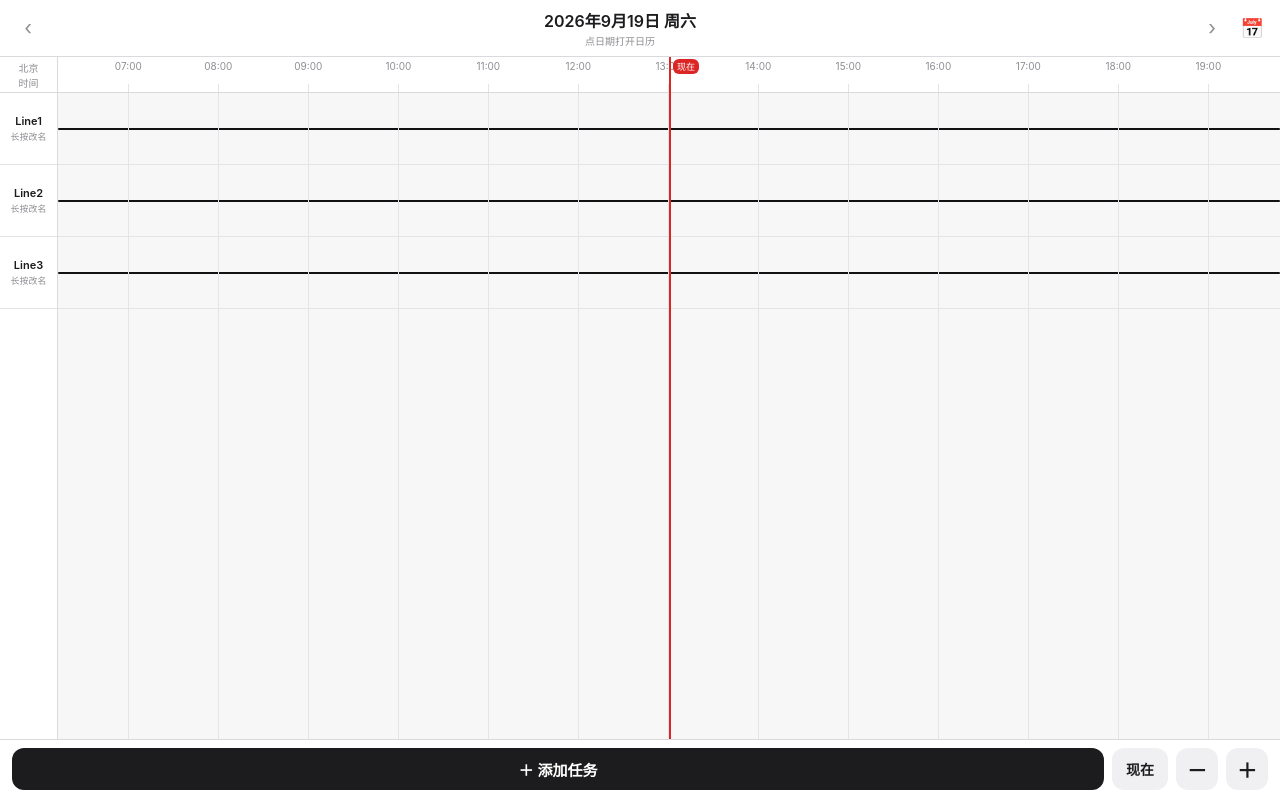
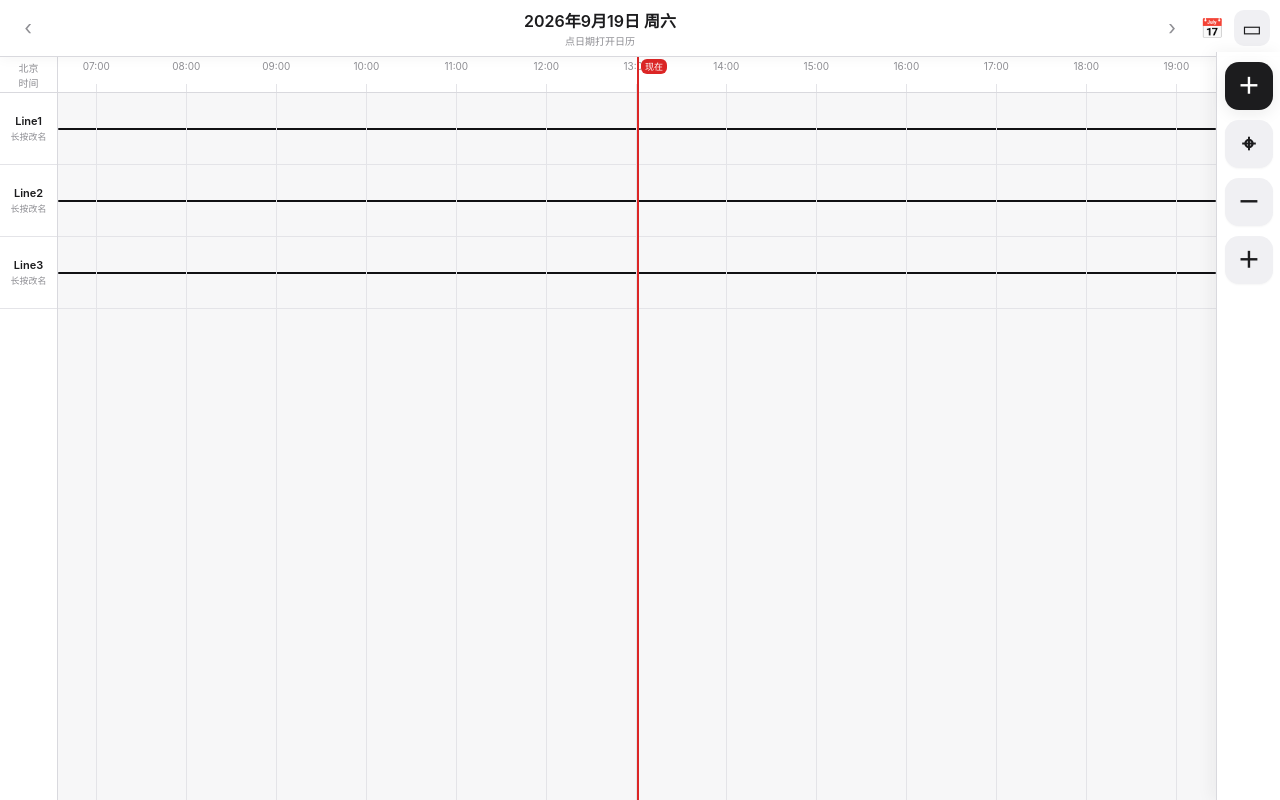
Before and after one commit to Zjr0711/timeline, a plain HTML site: page index.html in a window 1280 px wide. Drawn offline with Linux system fonts and the light colour scheme.

Commit message:
Add files via upload

```diff
--- a/index.html
+++ b/index.html
@@ -21,7 +21,8 @@ if ('serviceWorker' in navigator && location.protocol === 'https:') {
   :root{
     --bg:#f7f7f8; --panel:#ffffff; --ink:#1c1c1e; --sub:#8e8e93;
     --axis:#111114; --grid:#e4e4e8; --line:#d9d9de; --danger:#dc2626;
-    --laneH:72px; --rulerH:36px; --labelColW:58px;
+    --laneH:72px; --rulerH:36px; --labelColW:58px; --dockW:64px;
+    --ios-shadow:0 4px 16px rgba(28,28,30,.08);
   }
   *{margin:0;padding:0;box-sizing:border-box;-webkit-tap-highlight-color:transparent;}
   html,body{height:100%;}
@@ -39,13 +40,18 @@ if ('serviceWorker' in navigator && location.protocol === 'https:') {
   header{
     flex:0 0 auto; display:flex; align-items:center; gap:4px;
     padding:calc(env(safe-area-inset-top) + 8px) 10px 8px;
-    background:var(--panel); border-bottom:1px solid var(--line); z-index:20;
+    background:rgba(255,255,255,.94);border-bottom:1px solid var(--line);z-index:20;
+    box-shadow:0 2px 12px rgba(28,28,30,.04);backdrop-filter:blur(14px);
+    -webkit-backdrop-filter:blur(14px);
   }
   header .navBtn{
     width:36px;height:36px;border-radius:10px;font-size:20px;line-height:1;
     display:flex;align-items:center;justify-content:center;color:var(--sub);
   }
   header .navBtn:active{background:#eee;}
+  header .layoutToggle{font-size:21px;color:var(--ink);}
+  header .layoutToggle[aria-pressed="true"]{background:#f0f0f3;color:var(--ink);}
+  header .layoutToggle:focus-visible, footer button:focus-visible{outline:2px solid #2f6fed;outline-offset:2px;}
   #dateLabel{
     flex:1;text-align:center;font-size:16px;font-weight:600;
     display:flex;flex-direction:column;gap:1px;
@@ -70,6 +76,9 @@ if ('serviceWorker' in navigator && location.protocol === 'https:') {
   .laneLabel small{font-size:9px;color:var(--sub);font-weight:400;}
   #tlWrap{flex:1 1 auto; position:relative; overflow:hidden; background:var(--bg);}
   #tl{position:absolute; inset:0; touch-action:none;}
+  #tlWrap,#labelCol,main{transition:margin-right .22s ease,background .22s ease;}
+  .dockIcon{display:inline-flex;align-items:center;justify-content:center;line-height:1;}
+  .dockText{display:inline-block;}
   #ruler{position:absolute;top:0;left:0;right:0;height:var(--rulerH);
     border-bottom:1px solid var(--line);background:var(--panel);}
   .tick{position:absolute;bottom:0;width:1px;background:var(--grid);pointer-events:none;}
@@ -89,12 +98,13 @@ if ('serviceWorker' in navigator && location.protocol === 'https:') {
   /* ---------- task bars ---------- */
   .bar{
     position:absolute;height:20px;border-radius:10px;background:var(--c,#2f6fed);
-    box-shadow:0 1px 3px rgba(0,0,0,.25); z-index:5;
+    box-shadow:0 2px 5px rgba(0,0,0,.22); z-index:5;
+    transition:box-shadow .16s ease,filter .16s ease;
   }
   .bar .barName{
     position:absolute;inset:0;display:flex;align-items:center;justify-content:center;
-    color:#fff;font-size:10px;font-weight:600;padding:0 14px;
-    white-space:nowrap;overflow:hidden;pointer-events:none;
+    color:#fff;font-size:11px;font-weight:650;padding:0 14px;
+    white-space:nowrap;overflow:hidden;text-overflow:ellipsis;pointer-events:none;
   }
   .bar .tl-label{
     position:absolute;font-size:10px;font-weight:600;color:var(--c,#2f6fed);
@@ -105,14 +115,14 @@ if ('serviceWorker' in navigator && location.protocol === 'https:') {
   .bar.labels-top .tl-label{bottom:calc(100% + 4px);}
   .bar.labels-bottom .tl-label{top:calc(100% + 4px);}
   .bar .h{
-    position:absolute;top:-4px;bottom:-4px;width:20px;z-index:6;
+    position:absolute;top:-7px;bottom:-7px;width:26px;z-index:6;
     display:flex;align-items:center;justify-content:center;
   }
   .bar .h::before{
     content:"";width:4px;height:12px;border-radius:2px;
     background:rgba(255,255,255,.85);box-shadow:0 0 0 1px rgba(0,0,0,.15);
   }
-  .bar .h.l{left:-6px;} .bar .h.r{right:-6px;}
+  .bar .h.l{left:-9px;} .bar .h.r{right:-9px;}
   .bar.dragging{z-index:30;box-shadow:0 6px 16px rgba(0,0,0,.35);transform:scale(1.03);}
   .bar.pulse{animation:pulse 1s ease-out 2;}
   @keyframes pulse{
@@ -137,16 +147,36 @@ if ('serviceWorker' in navigator && location.protocol === 'https:') {
   footer{
     flex:0 0 auto;display:flex;gap:8px;align-items:center;
     padding:8px 12px calc(env(safe-area-inset-bottom) + 10px);
-    background:var(--panel);border-top:1px solid var(--line);z-index:20;
+    background:rgba(255,255,255,.94);border-top:1px solid var(--line);z-index:20;
+    box-shadow:0 -4px 16px rgba(28,28,30,.04);backdrop-filter:blur(14px);
+    -webkit-backdrop-filter:blur(14px);transition:all .22s ease;
   }
   footer button{
     height:42px;border-radius:12px;font-size:14px;font-weight:600;
-    background:#f0f0f3;color:var(--ink);
+    background:#f0f0f3;color:var(--ink);box-shadow:0 1px 2px rgba(28,28,30,.04);
+    transition:background .18s ease,transform .18s ease,box-shadow .18s ease;
   }
-  footer button:active{background:#e2e2e7;}
-  #btnAdd{flex:1;background:var(--ink);color:#fff;font-size:15px;}
+  footer button:active{background:#e2e2e7;transform:scale(.97);}
+  #btnAdd{flex:1;background:var(--ink);color:#fff;font-size:15px;box-shadow:var(--ios-shadow);}
   #btnToday{padding:0 14px;}
   .zoomBtn{width:42px;font-size:20px;}
+
+  /* ---------- landscape action dock ---------- */
+  body.layout-landscape main{margin-right:var(--dockW);}
+  body.layout-landscape footer{
+    position:fixed;right:0;top:calc(env(safe-area-inset-top) + 52px);bottom:env(safe-area-inset-bottom);
+    width:var(--dockW);padding:10px 8px;display:flex;flex-direction:column;gap:10px;
+    border-top:0;border-left:1px solid var(--line);box-shadow:-4px 0 16px rgba(28,28,30,.06);
+  }
+  body.layout-landscape footer button,
+  body.layout-landscape #btnAdd,
+  body.layout-landscape #btnToday,
+  body.layout-landscape .zoomBtn{width:48px;height:48px;flex:0 0 48px;padding:0;border-radius:14px;font-size:22px;}
+  body.layout-landscape #btnAdd{background:var(--ink);}
+  body.layout-landscape .dockText{display:none;}
+  body.layout-landscape .dockIcon{width:100%;height:100%;}
+  body.layout-landscape footer button:active{transform:scale(.93);}
+  body.layout-landscape #btnToday .dockIcon{font-size:24px;}
 
   /* ---------- overlays ---------- */
   .overlay{
@@ -235,6 +265,19 @@ if ('serviceWorker' in navigator && location.protocol === 'https:') {
     overflow:hidden;text-overflow:ellipsis;
   }
   #toast.show{opacity:1;}
+
+  @media (max-width:700px) and (orientation:landscape){
+    :root{--dockW:60px;--labelColW:52px;}
+    header{padding-left:6px;padding-right:6px;}
+    header .navBtn{width:32px;height:34px;}
+    #dateLabel{font-size:14px;}
+    #dateLabel small{font-size:9px;}
+    body.layout-landscape footer{padding-left:6px;padding-right:6px;}
+    body.layout-landscape footer button,
+    body.layout-landscape #btnAdd,
+    body.layout-landscape #btnToday,
+    body.layout-landscape .zoomBtn{width:46px;height:46px;flex-basis:46px;}
+  }
 </style>
 </head>
 <body>
@@ -243,7 +286,8 @@ if ('serviceWorker' in navigator && location.protocol === 'https:') {
   <button class="navBtn" id="prevDay">‹</button>
   <div id="dateLabel"><span id="dateMain">—</span><small id="dateSub"></small></div>
   <button class="navBtn" id="nextDay">›</button>
-  <button class="navBtn" id="btnCal">📅</button>
+  <button class="navBtn" id="btnCal" aria-label="打开日历">📅</button>
+  <button class="navBtn layoutToggle" id="btnLayout" aria-label="切换到横屏布局" aria-pressed="false" title="切换横屏布局"><span id="layoutIcon" aria-hidden="true">▯</span></button>
 </header>
 
 <main>
@@ -267,11 +311,11 @@ if ('serviceWorker' in navigator && location.protocol === 'https:') {
   </div>
 </main>
 
-<footer>
-  <button id="btnAdd">＋ 添加任务</button>
-  <button id="btnToday">现在</button>
-  <button class="zoomBtn" id="zoomOut">－</button>
-  <button class="zoomBtn" id="zoomIn">＋</button>
+<footer id="actionDock" aria-label="时间轴操作">
+  <button id="btnAdd" aria-label="添加任务"><span class="dockIcon" aria-hidden="true">＋</span><span class="dockText">添加任务</span></button>
+  <button id="btnToday" aria-label="回到现在"><span class="dockIcon" aria-hidden="true">⌖</span><span class="dockText">现在</span></button>
+  <button class="zoomBtn" id="zoomOut" aria-label="缩小时间轴"><span class="dockIcon" aria-hidden="true">－</span><span class="dockText">缩小</span></button>
+  <button class="zoomBtn" id="zoomIn" aria-label="放大时间轴"><span class="dockIcon" aria-hidden="true">＋</span><span class="dockText">放大</span></button>
 </footer>
 
 <!-- add sheet -->
@@ -360,6 +404,8 @@ var store = {
   seq: 1
 };
 var view = { center: Date.now(), pxPerHour: 90 };
+var layoutMode = null;               /* 'portrait' or 'landscape' */
+var LAYOUT_KEY = 'timeline-layout.v1';
 var cw = 300;                       /* timeline area width in px */
 var barEls = {};                    /* id -> element */
 var ghost = null;                   /* {name,dur,color,line,start} */
@@ -428,6 +474,28 @@ function findPlacement(prefLine,s,dur){
 
 /* ================= persistence ================= */
 var LS_KEY='timeline3lines.v1';
+function defaultLayout(){
+  return window.matchMedia && window.matchMedia('(orientation: landscape)').matches ? 'landscape' : 'portrait';
+}
+function applyLayout(mode, persist){
+  layoutMode = mode === 'landscape' ? 'landscape' : 'portrait';
+  document.body.classList.toggle('layout-landscape', layoutMode === 'landscape');
+  var btn=$('btnLayout'), icon=$('layoutIcon');
+  if(btn){
+    var isLand=layoutMode === 'landscape';
+    btn.setAttribute('aria-pressed',String(isLand));
+    btn.setAttribute('aria-label',isLand?'切换到竖屏布局':'切换到横屏布局');
+    btn.setAttribute('title',isLand?'切换竖屏布局':'切换横屏布局');
+    if(icon) icon.textContent=isLand?'▭':'▯';
+  }
+  if(persist){ try{ localStorage.setItem(LAYOUT_KEY,layoutMode); }catch(e){} }
+  requestAnimationFrame(function(){ render(); });
+}
+function loadLayout(){
+  var saved=null;
+  try{ saved=localStorage.getItem(LAYOUT_KEY); }catch(e){}
+  applyLayout(saved==='portrait'||saved==='landscape' ? saved : defaultLayout(), false);
+}
 function save(){
   try{ localStorage.setItem(LS_KEY, JSON.stringify(store)); }
   catch(e){ toast('保存失败：存储空间不足'); }
@@ -450,16 +518,20 @@ function load(){
 function pxPerMs(){ return view.pxPerHour/3600000; }
 function xOf(t){ return (t-view.center)*pxPerMs() + cw/2; }
 function tOf(x){ return view.center + (x-cw/2)/pxPerMs(); }
+function timelineWidth(){
+  return Math.max(cw || ($('tl') && $('tl').clientWidth) || window.innerWidth-58,100);
+}
 function clampZoom(){
-  var w=Math.max(window.innerWidth - 58, 100);
+  var w=timelineWidth();
   var lo=w/(HOUR_PER_SCR_MIN*3600000), hi=w/(HOUR_PER_SCR_MAX*3600000); /* px per ms */
   view.pxPerHour = clamp(view.pxPerHour, lo*3600000, hi*3600000);
 }
 function zoomAt(factor, anchorX){
   var anchorT=tOf(anchorX===undefined? cw/2 : anchorX);
+  var w=timelineWidth();
   view.pxPerHour=clamp(view.pxPerHour*factor,
-    (Math.max(window.innerWidth-58,100)/(HOUR_PER_SCR_MIN*3600000))*3600000,
-    (Math.max(window.innerWidth-58,100)/(HOUR_PER_SCR_MAX*3600000))*3600000);
+    (w/(HOUR_PER_SCR_MIN*3600000))*3600000,
+    (w/(HOUR_PER_SCR_MAX*3600000))*3600000);
   var ax=(anchorX===undefined? cw/2 : anchorX);
   view.center = anchorT - (ax-cw/2)/pxPerMs();
   render();
@@ -467,8 +539,8 @@ function zoomAt(factor, anchorX){
 
 /* ================= render ================= */
 function render(){
+  cw = $('tl').clientWidth;
   clampZoom();
-  cw = $('tl').clientWidth;
   renderHeader();
   renderRuler();
   renderBars();
@@ -1027,6 +1099,10 @@ $('importFile').addEventListener('change',function(e){
 });
 
 /* ================= nav buttons ================= */
+$('btnLayout').addEventListener('click',function(){
+  applyLayout(layoutMode==='landscape'?'portrait':'landscape',true);
+  toast(layoutMode==='landscape'?'已切换横屏布局':'已切换竖屏布局');
+});
 $('prevDay').addEventListener('click',function(){ view.center-=24*3600000; render(); });
 $('nextDay').addEventListener('click',function(){ view.center+=24*3600000; render(); });
 $('btnToday').addEventListener('click',function(){ view.center=Date.now(); render(); });
@@ -1041,7 +1117,9 @@ document.querySelectorAll('.overlay').forEach(function(o){
 
 /* ================= boot ================= */
 window.addEventListener('resize',function(){ render(); });
+window.addEventListener('orientationchange',function(){ setTimeout(function(){ render(); },120); });
 document.addEventListener('gesturestart',function(e){ e.preventDefault(); }); /* iOS page zoom */
+loadLayout();
 load();
 render();
 setInterval(function(){ renderNow(); renderHeader(); },30000);
```
